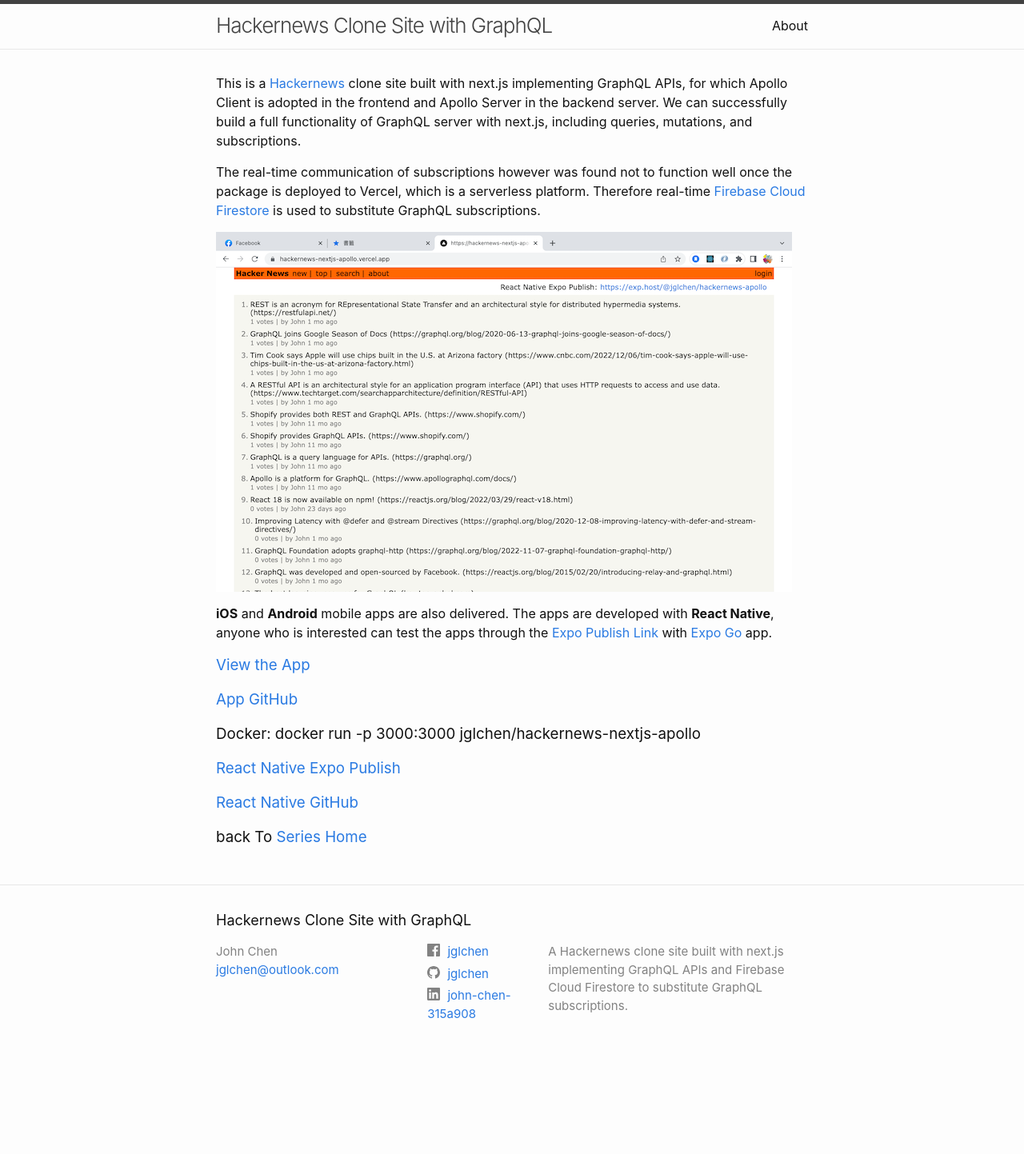
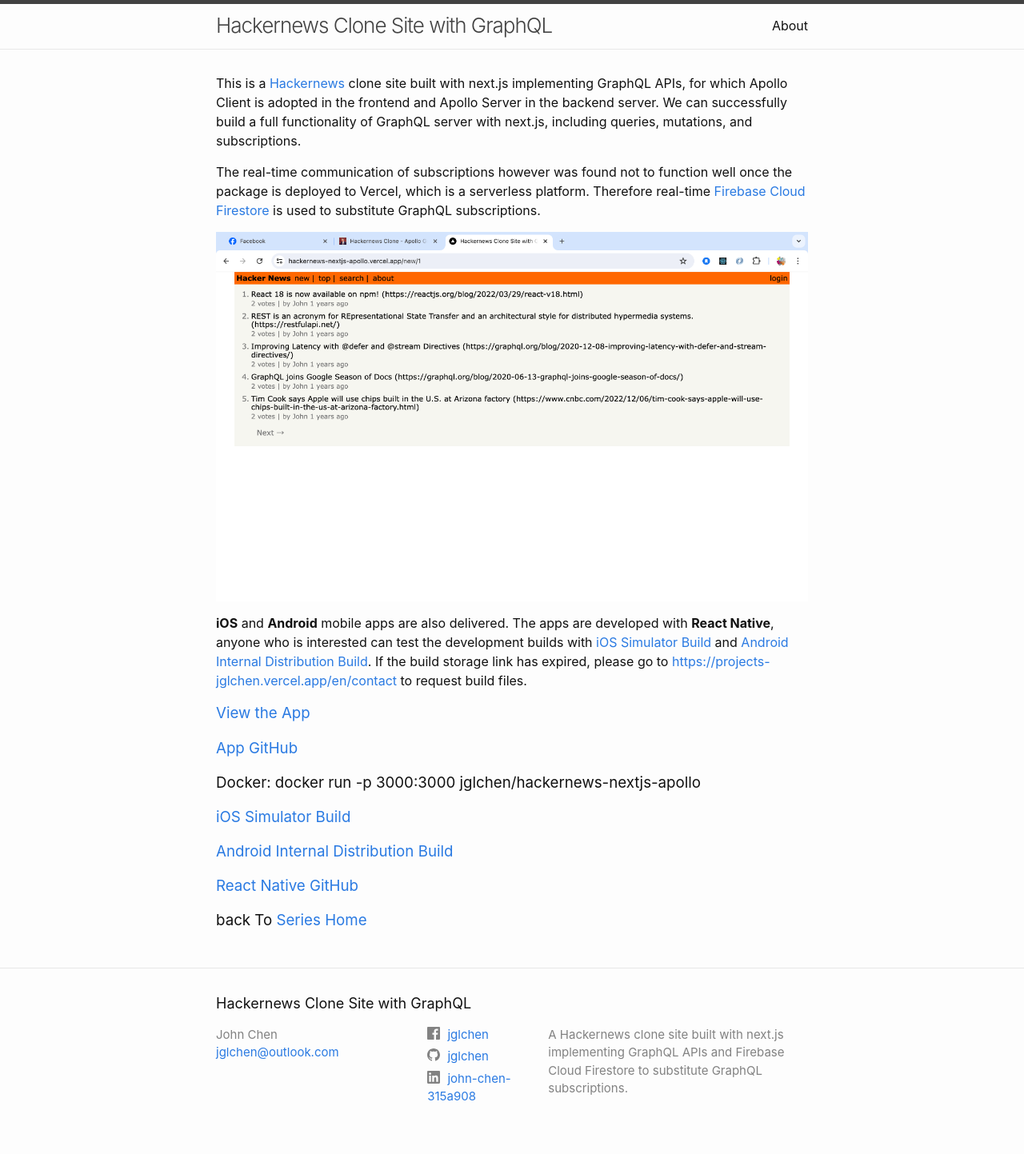
Before and after one commit to jglchen/hackernews-nextjs-apollo, a Jekyll site: the page built from index.md, in a window 1280 px wide. Shown: the whole page at 80% size. Built offline with Jekyll 4.4.1, drawn with Linux system fonts in a browser that asks for light colours; comment, search, counter and statistics services are not loaded; before the commit the page ends 1339 px from its top, so only the background shows below that.

Commit message:
Update index.md

```diff
--- a/index.md
+++ b/index.md
@@ -14,12 +14,14 @@ The real-time communication of subscriptions however was found not to function w
 
 [![hackernews-nextjs-apollo-screenshot](/images/hackernews-nextjs-apollo-screenshot.png)](https://hackernews-nextjs-apollo.vercel.app)
 
-**iOS** and **Android** mobile apps are also delivered. The apps are developed with **React Native**, anyone who is interested can test the apps through the [Expo Publish Link](https://expo.dev/@jglchen/hackernews-apollo) with [Expo Go](https://expo.dev/client) app.
+**iOS** and **Android** mobile apps are also delivered. The apps are developed with **React Native**, anyone who is interested can test the development builds with [iOS Simulator Build](https://expo.dev/accounts/jglchen/projects/hackernews-apollo/builds/b6aa3b39-e2ec-48cd-89f5-14028feff519) and [Android Internal Distribution Build](https://expo.dev/accounts/jglchen/projects/hackernews-apollo/builds/5b979dee-6874-48a8-ade1-231a750eca9c). If the build storage link has expired, please go to [https://projects-jglchen.vercel.app/en/contact](https://projects-jglchen.vercel.app/en/contact) to request build files.
+
 
 ### [View the App](https://hackernews-nextjs-apollo.vercel.app)
 ### [App GitHub](https://github.com/jglchen/hackernews-nextjs-apollo)
 ### Docker: docker run -p 3000:3000 jglchen/hackernews-nextjs-apollo
-### [React Native Expo Publish](https://expo.dev/@jglchen/hackernews-apollo)
+### [iOS Simulator Build](https://expo.dev/accounts/jglchen/projects/hackernews-apollo/builds/b6aa3b39-e2ec-48cd-89f5-14028feff519)
+### [Android Internal Distribution Build](https://expo.dev/accounts/jglchen/projects/hackernews-apollo/builds/5b979dee-6874-48a8-ade1-231a750eca9c)
 ### [React Native GitHub](https://github.com/jglchen/react-native-hackernews-apollo)
 ### back To [Series Home](https://jglchen.github.io/)
 
```
Also changed, not shown: images/hackernews-nextjs-apollo-screenshot.png, 1 other file.
